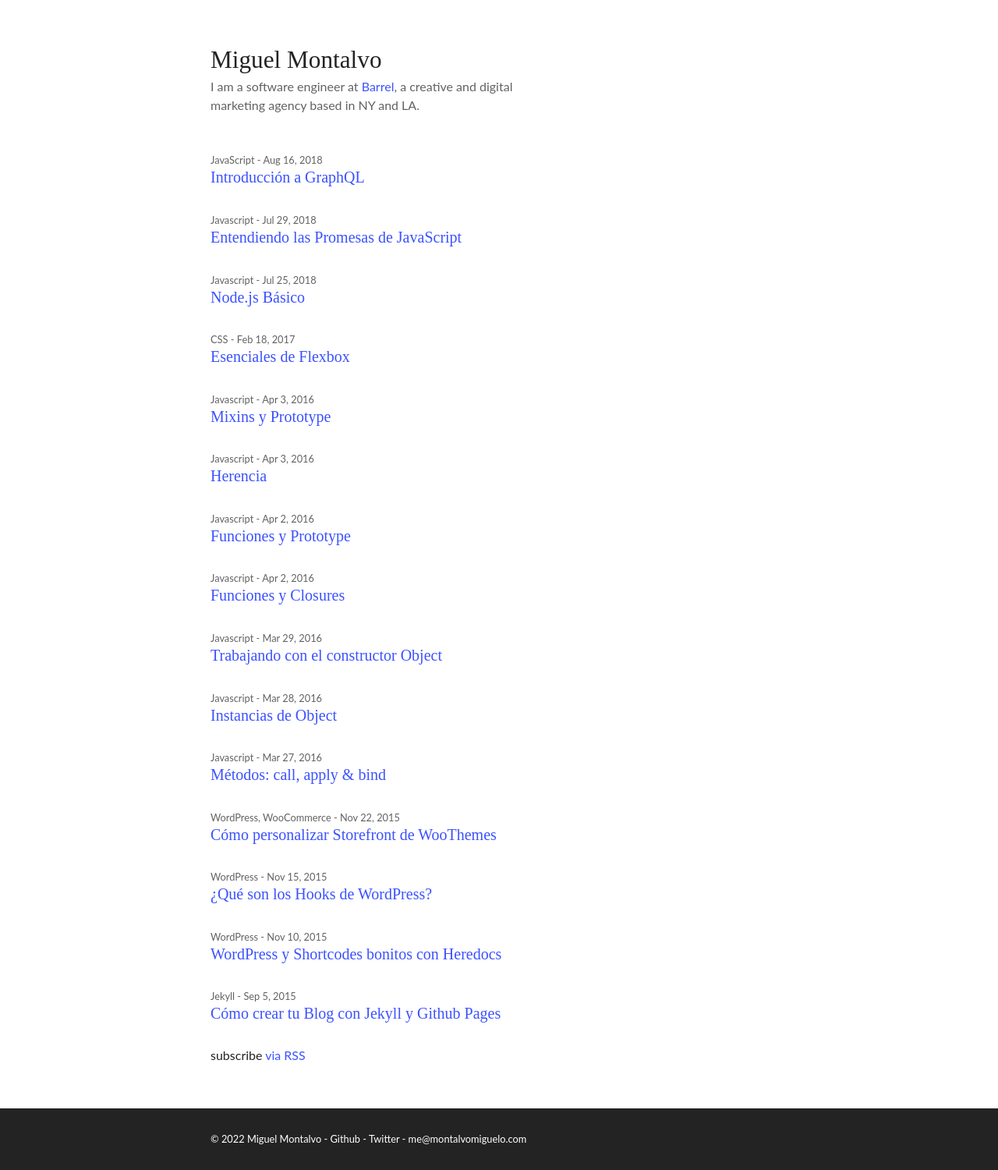
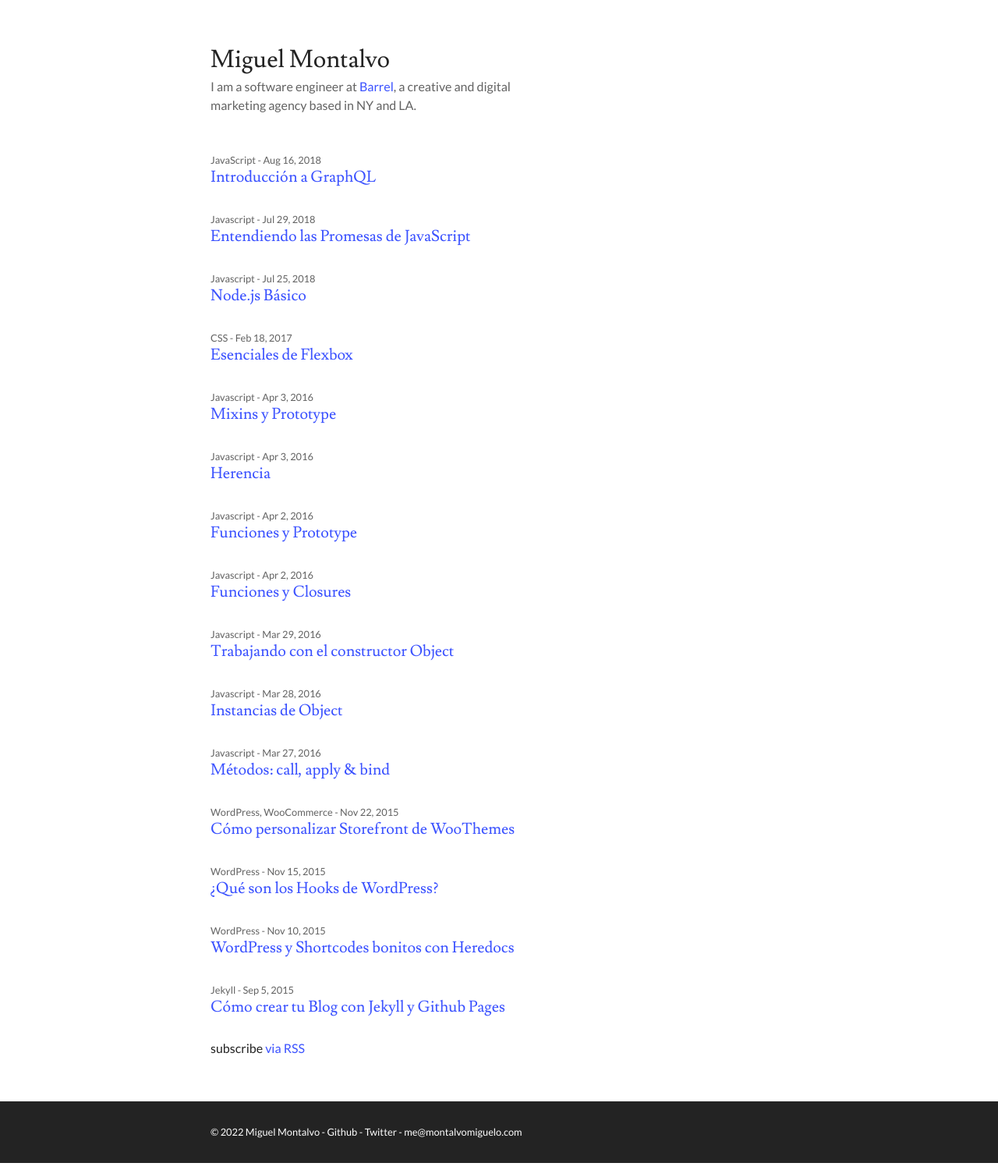
Before and after one commit to montalvomiguelo/montalvomiguelo.github.io, a Jekyll site: the page built from index.html, in a window 1280 px wide. Shown: the whole page at 78% size. Built offline with Jekyll 4.4.1, drawn with Linux system fonts in a browser that asks for light colours.

Commit message:
Self-hosted fonts

```diff
--- a/_includes/head.html
+++ b/_includes/head.html
@@ -20,23 +20,4 @@
     {% capture styles_scss %}{% include styles.scss %}{% endcapture %}
     {{ styles_scss | scssify }}
   </style>
-
-  <script>
-    WebFontConfig = {
-      custom: {
-        families: ['Lusitana', 'Lato'],
-        urls: [
-          'https://fonts.googleapis.com/css?family=Lusitana&display=swap',
-          'https://fonts.googleapis.com/css?family=Lato&display=swap'
-        ]
-      }
-    };
-
-    (function(d) {
-      var wf = d.createElement('script'), s = d.scripts[0];
-      wf.src = 'https://ajax.googleapis.com/ajax/libs/webfont/1.6.26/webfont.js';
-      wf.async = true;
-      s.parentNode.insertBefore(wf, s);
-    })(document);
-  </script>
 </head>
--- a/_sass/_base.scss
+++ b/_sass/_base.scss
@@ -1,3 +1,23 @@
+/* lusitana-regular - latin */
+@font-face {
+  font-family: 'Lusitana';
+  font-weight: 400;
+  font-style: normal;
+  font-display: swap;
+  src: url('/assets/lusitana-v11-latin-regular.woff2') format('woff2'), /* Chrome 26+, Opera 23+, Firefox 39+ */
+       url('/assets/lusitana-v11-latin-regular.woff') format('woff'); /* Chrome 6+, Firefox 3.6+, IE 9+, Safari 5.1+ */
+}
+
+/* lato-regular - latin */
+@font-face {
+  font-family: 'Lato';
+  font-weight: 400;
+  font-style: normal;
+  font-display: swap;
+  src: url('/assets/lato-v22-latin-regular.woff2') format('woff2'), /* Chrome 26+, Opera 23+, Firefox 39+ */
+       url('/assets/lato-v22-latin-regular.woff') format('woff'); /* Chrome 6+, Firefox 3.6+, IE 9+, Safari 5.1+ */
+}
+
 /**
  * Reset some basic elements
  */
```
Also changed, not shown: assets/lato-v22-latin-regular.woff (added), assets/lato-v22-latin-regular.woff2 (added), assets/lusitana-v11-latin-regular.woff (added), assets/lusitana-v11-latin-regular.woff2 (added).
